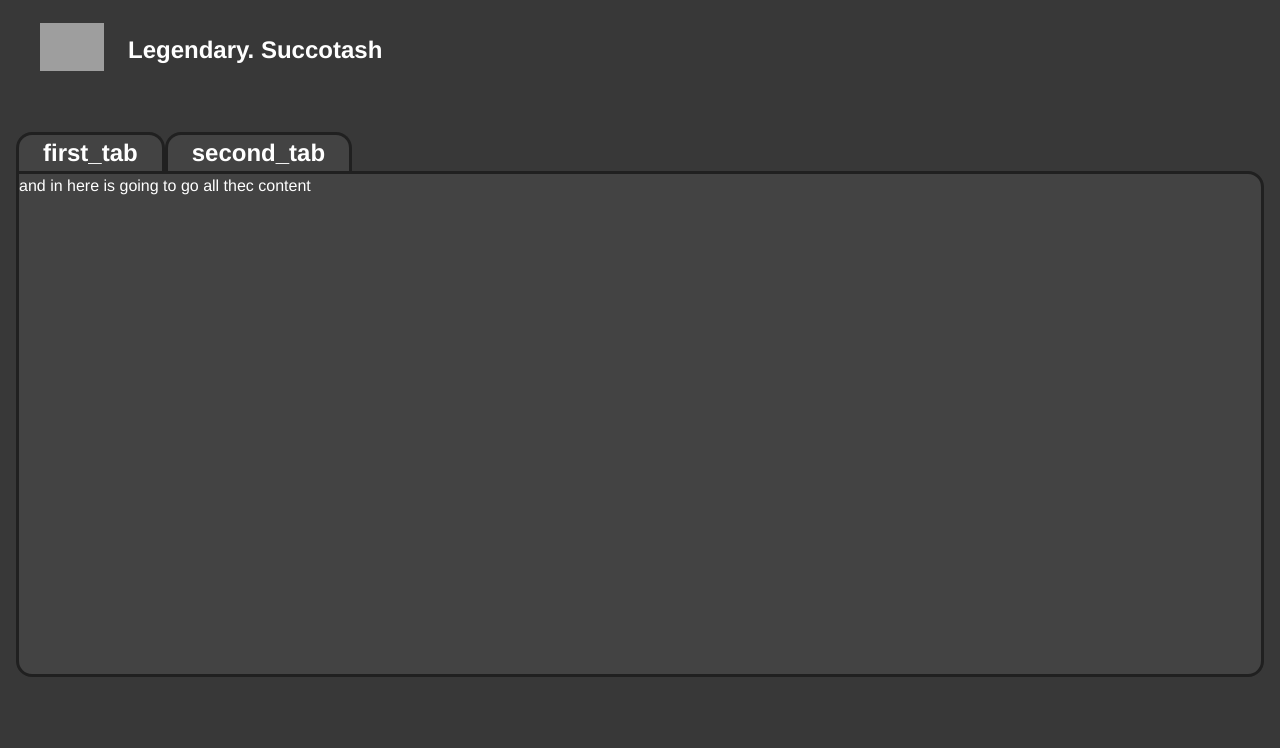
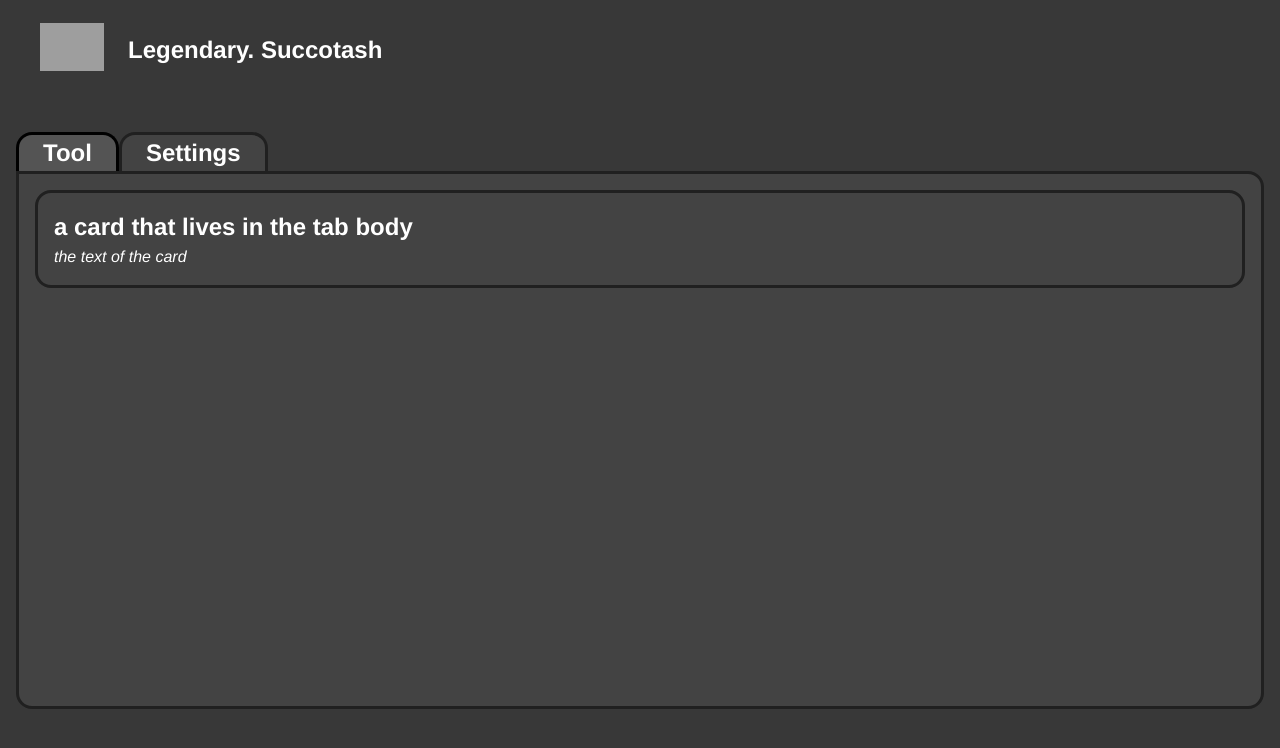
Before and after one commit to Azoghal/legendary-succotash, a React (Vite) app in the folder lodge/: page /notlanding in a window 1280 px wide. Shown: the top 748 px of the page. Built offline with nearby package versions, Linux system fonts and the light colour scheme; grey boxes are pictures that could not be loaded.

Commit message:
switching tabs nicely

```diff
--- a/lodge/src/components/TestNotLanding.tsx
+++ b/lodge/src/components/TestNotLanding.tsx
@@ -1,7 +1,7 @@
 import React from "react";
 import { t } from "i18next";
 import SuccotashLogo from "../assets/logo.png";
-import TabContainer from "./gui/TabContainer";
+import TestToolTabBody from "./gui/TestToolTabBody";
 
 export default function TestNotLanding(): React.JSX.Element {
     return (
@@ -22,7 +22,7 @@ export default function TestNotLanding(): React.JSX.Element {
                 </div>
             </header>
             <main className="c-page">
-                <TabContainer tabTitles={["first_tab", "second_tab"]} />
+                <TestToolTabBody />
             </main>
         </>
     );
--- a/lodge/src/components/gui/Tab.tsx
+++ b/lodge/src/components/gui/Tab.tsx
@@ -2,8 +2,17 @@ import * as React from "react";
 
 interface ITabProps {
     title: string;
+    active: boolean;
+    onClick(): void;
 }
 
 export default function Tab(props: ITabProps): React.JSX.Element {
-    return <div className="tab">{props.title}</div>;
+    return (
+        <div
+            className={props.active ? "tab tab__selected" : "tab"}
+            onClick={props.onClick}
+        >
+            {props.title}
+        </div>
+    );
 }
--- a/lodge/src/components/gui/TabBody.tsx
+++ /dev/null
@@ -1,9 +0,0 @@
-import * as React from "react";
-
-export default function TabBody(): React.JSX.Element {
-    return (
-        <div className="tab-body">
-            and in here is going to go all thec content
-        </div>
-    );
-}
--- a/lodge/src/components/gui/TabContainer.tsx
+++ b/lodge/src/components/gui/TabContainer.tsx
@@ -1,23 +1,30 @@
 import * as React from "react";
 import Tab from "./Tab";
-import TabBody from "./TabBody";
 
 interface ITabContainerProps {
     tabTitles: string[];
+    activeTab: string;
+    onTabchange(newTab: string): void;
     // components: JSX.Element[];
 }
 
-export default function TabContainer(props: ITabContainerProps): JSX.Element {
+export default function TabContainer(
+    props: React.PropsWithChildren<ITabContainerProps>
+): JSX.Element {
     return (
         <div className="tab-container">
             <div className="tab-container__tabs">
                 {/* show all the tabs */}
                 {props.tabTitles.map((s) => (
-                    <Tab title={s} />
+                    <Tab
+                        active={props.activeTab == s}
+                        title={s}
+                        onClick={() => props.onTabchange(s)}
+                    />
                 ))}
             </div>
             <div className="tab-container__body">
-                <TabBody />
+                <div className="tab-body">{props.children}</div>
             </div>
         </div>
     );
--- /dev/null
+++ b/lodge/src/components/gui/TestToolTabBody.tsx
@@ -0,0 +1,39 @@
+import { useMemo, useState } from "react";
+import TabContainer from "./TabContainer";
+
+// interface _ITestToolTabBodyProps {
+//     tabTitles: string[];
+// }
+
+const tabTitles = ["Tool", "Settings"];
+
+export default function TestToolTabBody(): JSX.Element {
+    const [activeTab, setActiveTab] = useState<string>(tabTitles[0]);
+
+    const body = useMemo(() => {
+        switch (activeTab) {
+            default:
+            case tabTitles[0]:
+                return (
+                    <div className="card">
+                        <div className="card__title">
+                            a card that lives in the tab body
+                        </div>
+                        <div className="card__body">the text of the card</div>
+                    </div>
+                );
+            case tabTitles[1]:
+                return <div>This one's not got a card in it</div>;
+        }
+    }, [activeTab]);
+
+    return (
+        <TabContainer
+            tabTitles={tabTitles}
+            activeTab={activeTab}
+            onTabchange={setActiveTab}
+        >
+            {body}
+        </TabContainer>
+    );
+}
--- a/lodge/src/sass/_components/_tab-container.scss
+++ b/lodge/src/sass/_components/_tab-container.scss
@@ -35,8 +35,8 @@
 
     padding: 0em 1em 0em 1em;
 
-    &__active {
-        border-color: pink;
+    &__selected {
+        border-color: black;
         background-color: $light-grey;
     }
 
@@ -60,5 +60,5 @@
 
     height: 100%;
 
-
+    padding: 1em;
 }
```
